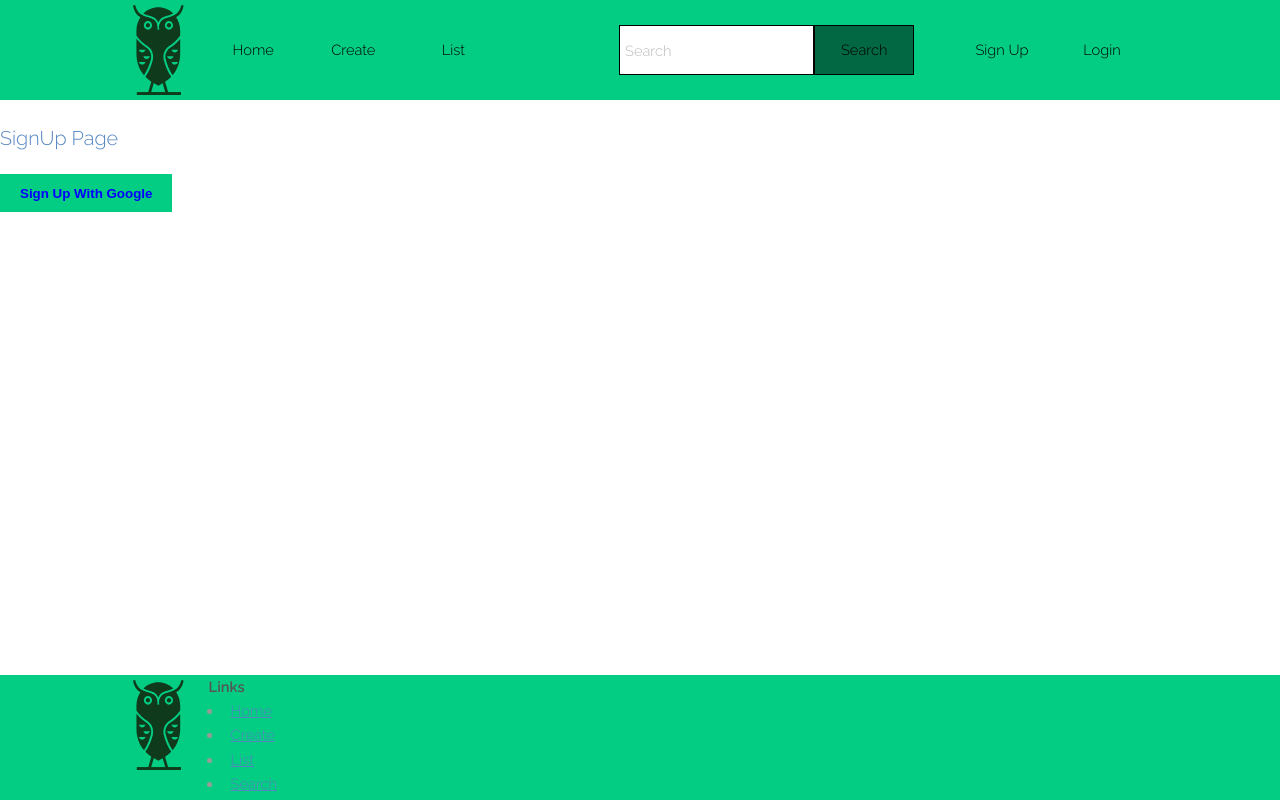
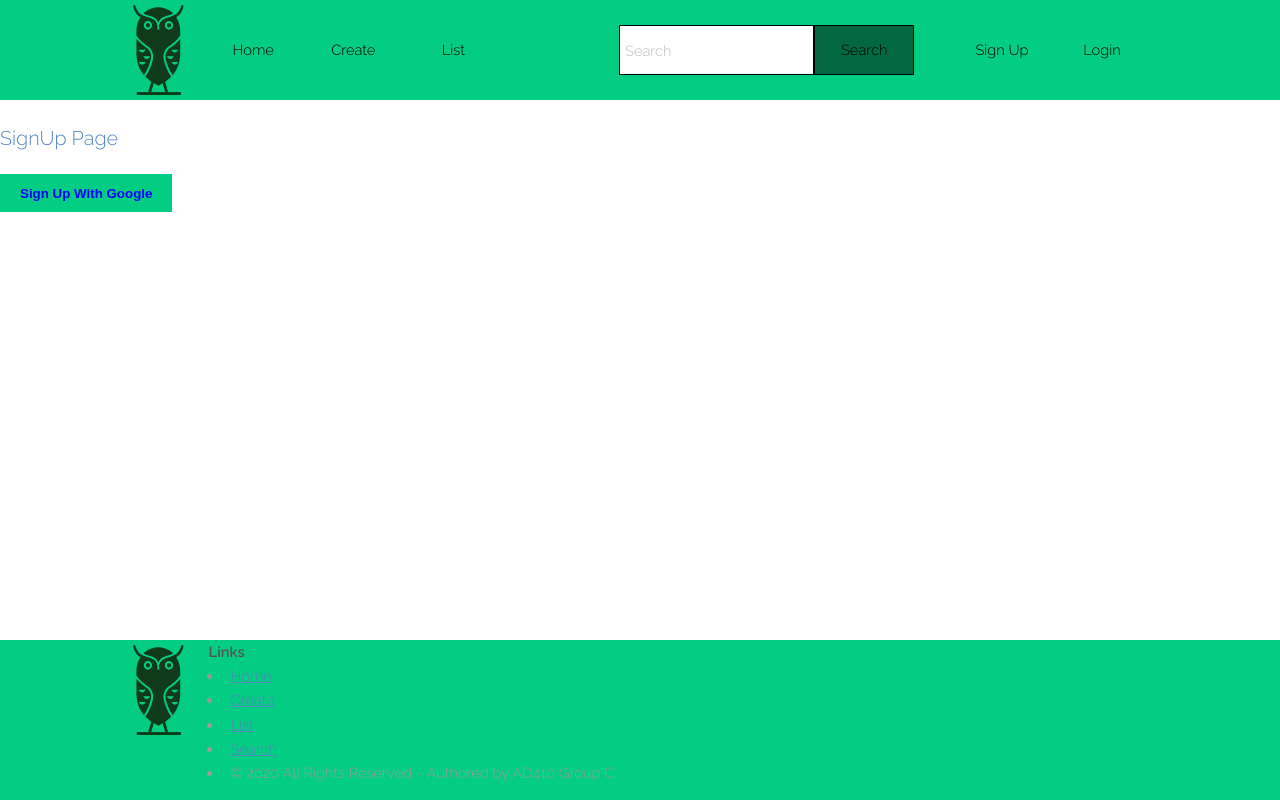
Before and after one commit to panzerama/Dex, a React (Create React App) app: page /signin in a window 1280 px wide. Built offline with nearby package versions, Linux system fonts and the light colour scheme.

Commit message:
Added Copyright

```diff
--- a/src/App.css
+++ b/src/App.css
@@ -117,7 +117,7 @@
     /* Footer */
     .footer-container{
       display: flex;
-      height: 125px;
+      height: 160px;
       overflow: hidden;
       background-color: #03cc83;
       padding: 0 10%;
--- a/src/components/footer.component.js
+++ b/src/components/footer.component.js
@@ -15,6 +15,7 @@ export default class Footer extends Component{
                                 <li><a href ="/create" Create>Create</a></li>
                                 <li><a href ="/list" List>List</a></li>
                                 <li><a href ="/search" Search>Search</a></li>
+                                <li>© 2020 All Rights Reserved ~ Authored by AD410 Group C</li>
                             </ul>
 
                </div>
```
